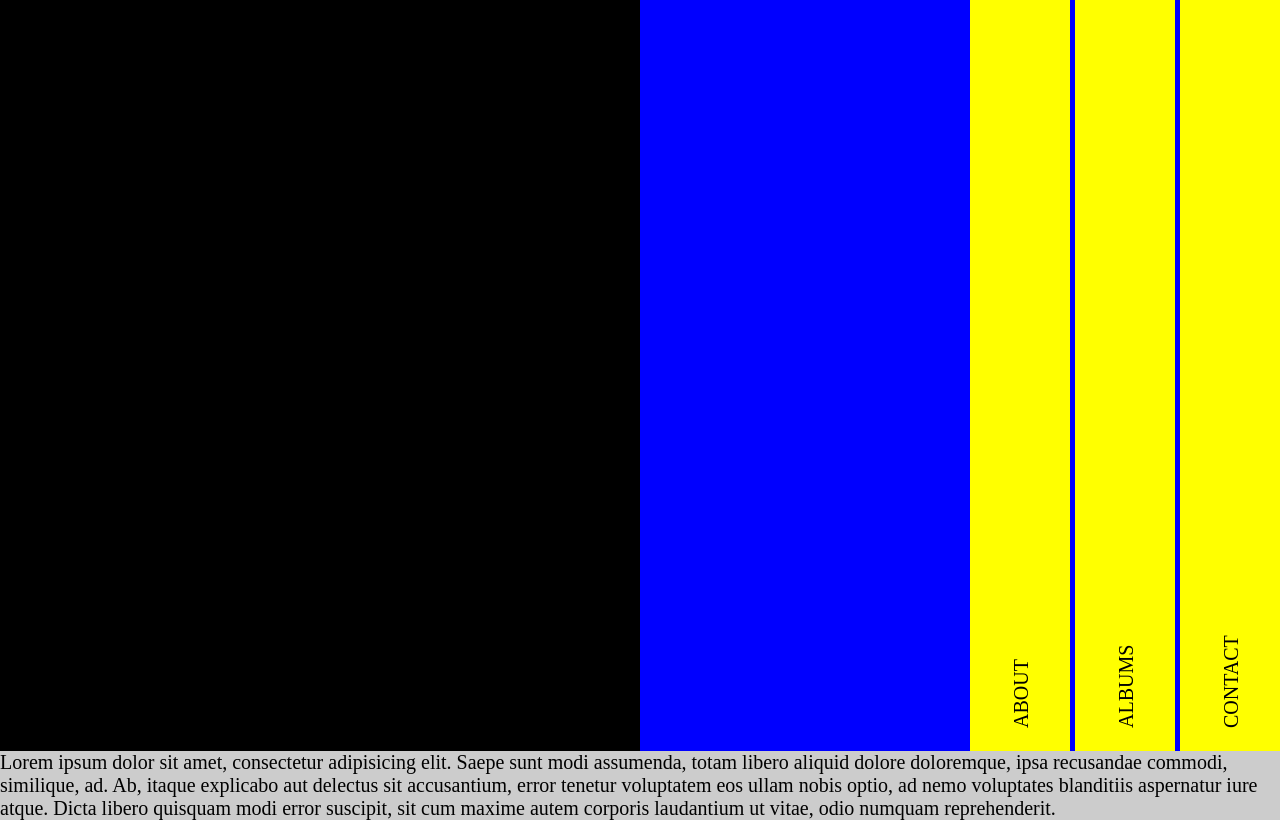
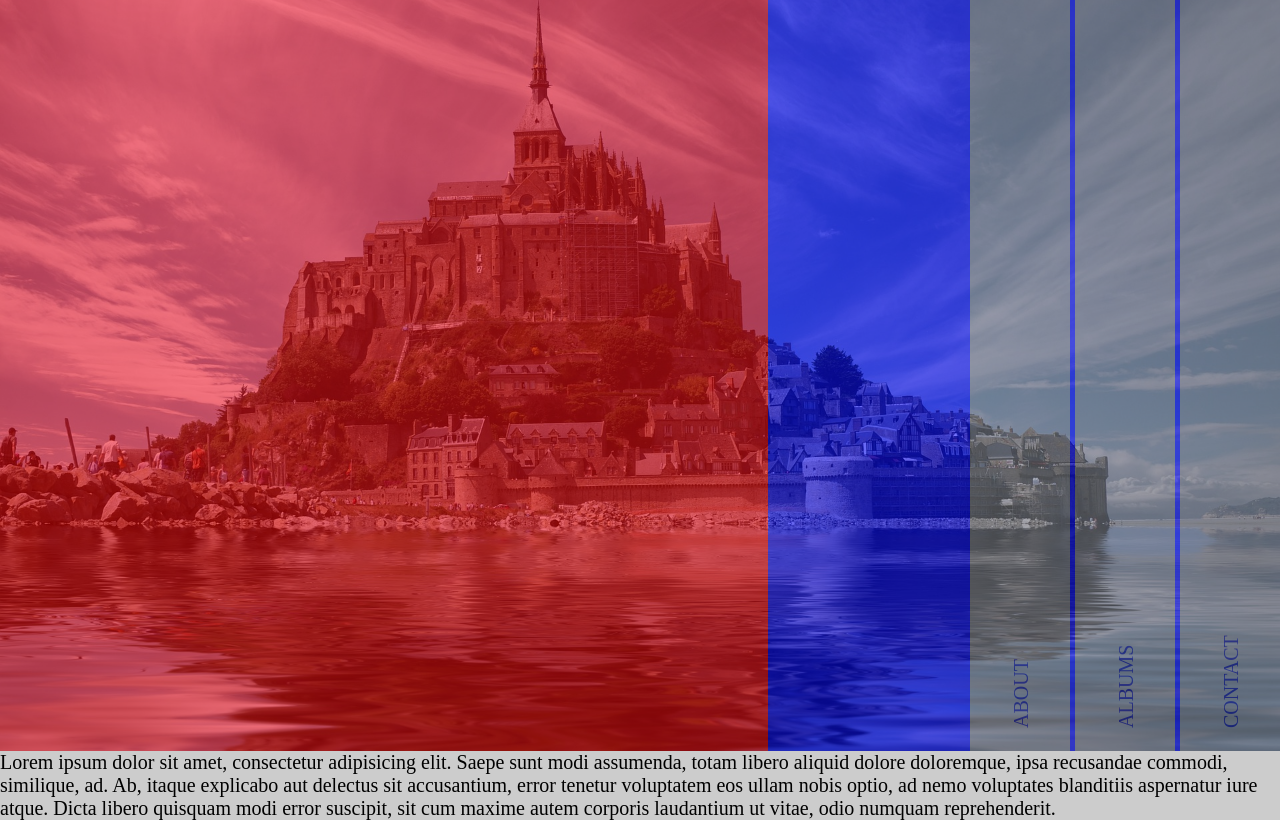
Before and after one commit to claireisabelle/CDCONCERTS, a plain HTML site: page index.html in a window 1280 px wide. Shown: the part 49-869 px from the top of the page. Drawn offline with Linux system fonts and the light colour scheme.

Commit message:
Header - positions

```diff
--- /dev/null
+++ b/assets/scss/_header.scss
@@ -0,0 +1,48 @@
+header{
+	width: 100%;
+	min-height: 100vh;
+	background-image: url(../img/mont-bg-maquette.jpg);
+	background-position: center center;
+	background-repeat: no-repeat;
+	background-size: cover;
+	display: flex;
+
+	section{
+		width: 60%;
+		background-color: red;
+		opacity: 0.5;
+		color: orange;
+	}
+
+	nav{
+		width: 40%;
+		display: flex;
+		justify-content: flex-end;
+		background-color: blue;
+		opacity: 0.5;
+
+		.box{
+			background-color: yellow;
+			opacity: 0.5;
+			width: 100px;
+			margin-left: 5px;
+			display: flex;
+			flex-direction: column;
+			justify-content: space-between;
+			text-align: center;
+
+			.icone{
+				color: green;
+			}
+
+			.texte{
+				color: black;
+				transform-origin: 0 0;
+				transform: rotate(-90deg);
+				text-transform: uppercase;
+				margin-left: 40px;
+			}
+		}
+	}
+
+}
--- a/assets/scss/style.scss
+++ b/assets/scss/style.scss
@@ -1,3 +1,17 @@
+/**
+ * 0 - GENERALITES
+ * 1 - HEADER
+ *
+ *
+ */
+
+
+/**
+ *
+ * 0 - GENERALITES
+ *
+ */
+
 *{
 	margin: 0;
 	padding: 0;
@@ -8,45 +22,11 @@ body{
 	font-size: 20px;
 }
 
-header{
-	width: 100%;
-	min-height: 100vh;
-	background-color: purple;
-	display: flex;
 
-	section{
-		width: 50%;
-		background-color: black;
-		color: orange;
-	}
+/**
+ *
+ * 1 - HEADER
+ *
+ */
 
-	nav{
-		width: 50%;
-		display: flex;
-		justify-content: flex-end;
-		background-color: blue;
-
-		.box{
-			background-color: yellow;
-			width: 100px;
-			margin-left: 5px;
-			display: flex;
-			flex-direction: column;
-			justify-content: space-between;
-			text-align: center;
-
-			.icone{
-				color: green;
-			}
-
-			.texte{
-				color: black;
-				transform-origin: 0 0;
-				transform: rotate(-90deg);
-				text-transform: uppercase;
-				margin-left: 40px;
-			}
-		}
-	}
-
-}
+@import '_header.scss';
```
Also changed, not shown: assets/css/style.css, assets/img/mont-bg-maquette.jpg (added), 1 other file.
